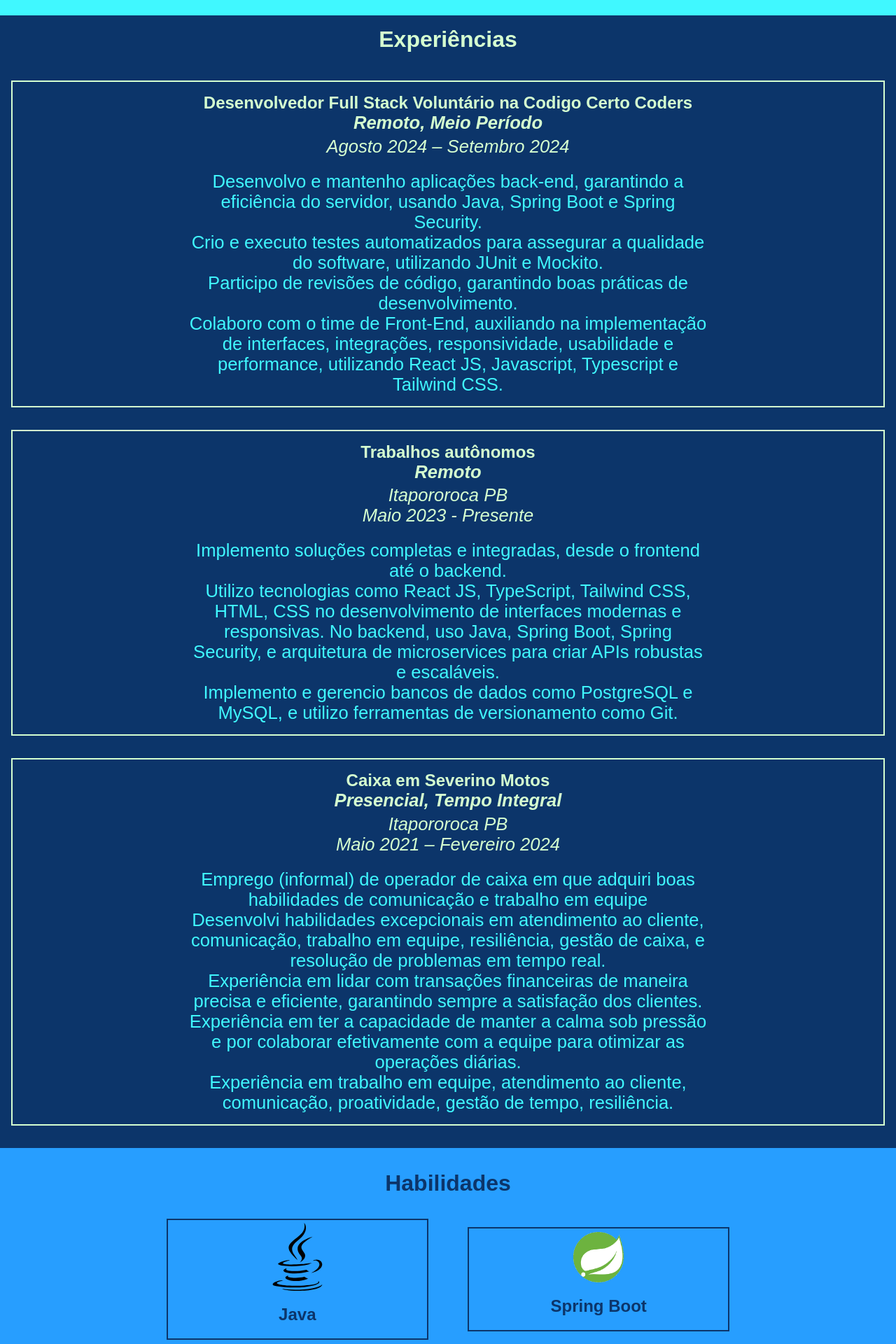
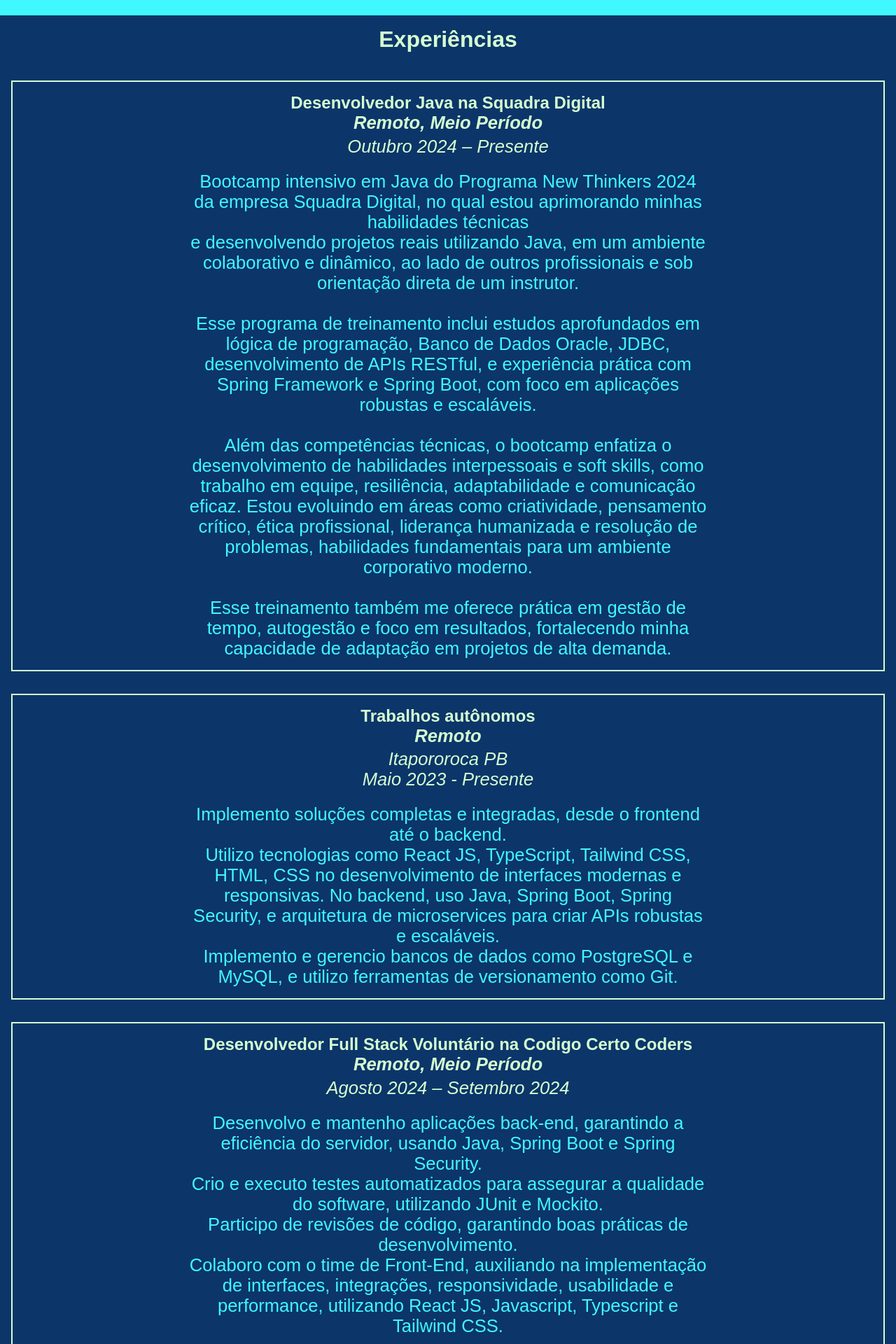
Before and after one commit to valdirsantos714/portfolio, a React (Vite) app: page / in a window 1280 px wide. Shown: the part 2240-4160 px from the top of the page at 70% size. Built offline with nearby package versions, Linux system fonts and the light colour scheme.

Commit message:
feat: adicionada mais experiência

```diff
--- a/src/components/Experiencias/Experiencias.jsx
+++ b/src/components/Experiencias/Experiencias.jsx
@@ -9,13 +9,17 @@
 
                     <li className="bordas1">
 
-                        <h3 className="h3-negrito">Desenvolvedor Full Stack Voluntário na Codigo Certo Coders <br /> <span className="italico">Remoto, Meio Período</span>
+                        <h3 className="h3-negrito">Desenvolvedor Java na Squadra Digital <br /> <span className="italico">Remoto, Meio Período</span>
                         </h3>
 
-                        <span className="italico">Agosto 2024 – Setembro 2024</span>
+                        <span className="italico">Outubro 2024 – Presente</span>
 
-                        <p>Desenvolvo e mantenho aplicações back-end, garantindo a eficiência do servidor, usando Java, Spring Boot e Spring Security. <br /> Crio e executo testes automatizados para assegurar a qualidade do software, utilizando JUnit e Mockito. <br /> Participo de revisões de código, garantindo boas práticas de desenvolvimento.  <br /> Colaboro com o time de Front-End, auxiliando na implementação de interfaces, integrações, responsividade, usabilidade e performance, utilizando React JS, Javascript, Typescript e Tailwind CSS.</p>
+                        <p>Bootcamp intensivo em Java do Programa New Thinkers 2024 da empresa Squadra Digital, no qual estou aprimorando minhas habilidades técnicas <br />e desenvolvendo projetos reais utilizando Java, em um ambiente colaborativo e dinâmico, ao lado de outros profissionais e sob orientação direta de um instrutor.<br /> <br />
+                        Esse programa de treinamento inclui estudos aprofundados em lógica de programação, Banco de Dados Oracle, JDBC, desenvolvimento de APIs RESTful, e experiência prática com Spring Framework e Spring Boot, com foco em aplicações robustas e escaláveis.
+                        <br /> <br />
+                        Além das competências técnicas, o bootcamp enfatiza o desenvolvimento de habilidades interpessoais e soft skills, como trabalho em equipe, resiliência, adaptabilidade e comunicação eficaz. Estou evoluindo em áreas como criatividade, pensamento crítico, ética profissional, liderança humanizada e resolução de problemas, habilidades fundamentais para um ambiente corporativo moderno. <br /> <br /> Esse treinamento também me oferece prática em gestão de tempo, autogestão e foco em resultados, fortalecendo minha capacidade de adaptação em projetos de alta demanda.</p>
                     </li>
+
 
                     <li className="bordas1">
 
@@ -25,6 +29,16 @@
                         <span className="italico"> Itapororoca PB <br /> Maio 2023 - Presente</span>
                         <p>Implemento soluções completas e integradas, desde o frontend até o backend. <br /> Utilizo tecnologias como React JS, TypeScript, Tailwind CSS, HTML, CSS no desenvolvimento de interfaces modernas e responsivas. No backend, uso Java, Spring Boot, Spring Security, e arquitetura de microservices para criar APIs robustas e escaláveis. <br /> Implemento e gerencio bancos de dados como PostgreSQL e MySQL, e utilizo ferramentas de versionamento como Git.
                         </p>
+                    </li>
+
+                    <li className="bordas1">
+
+                        <h3 className="h3-negrito">Desenvolvedor Full Stack Voluntário na Codigo Certo Coders <br /> <span className="italico">Remoto, Meio Período</span>
+                        </h3>
+
+                        <span className="italico">Agosto 2024 – Setembro 2024</span>
+
+                        <p>Desenvolvo e mantenho aplicações back-end, garantindo a eficiência do servidor, usando Java, Spring Boot e Spring Security. <br /> Crio e executo testes automatizados para assegurar a qualidade do software, utilizando JUnit e Mockito. <br /> Participo de revisões de código, garantindo boas práticas de desenvolvimento.  <br /> Colaboro com o time de Front-End, auxiliando na implementação de interfaces, integrações, responsividade, usabilidade e performance, utilizando React JS, Javascript, Typescript e Tailwind CSS.</p>
                     </li>
 
                     <li className="bordas1">
```
